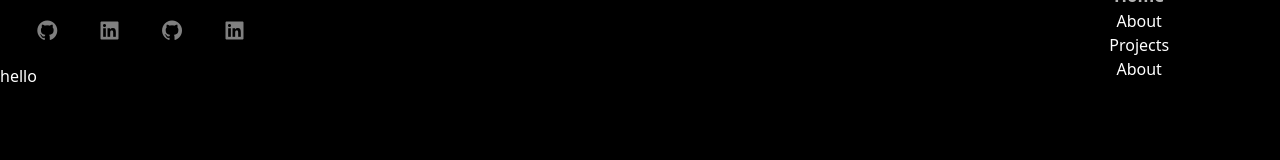
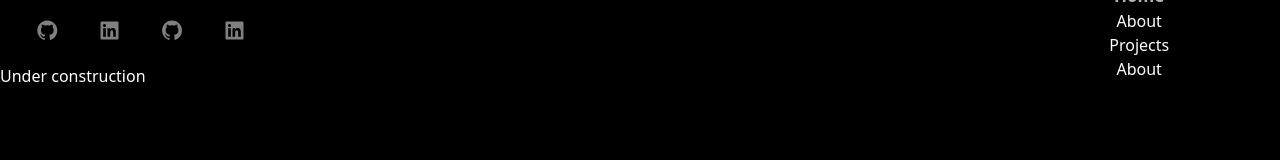
Before and after one commit to slaqy/personalweb, an Astro site: page / in a window 1280 px wide. Built offline with nearby package versions, Linux system fonts and the light colour scheme; Astro itself is replaced by a stand-in of ours.

Commit message:
Under construction commit.

```diff
--- a/src/pages/index.astro
+++ b/src/pages/index.astro
@@ -6,5 +6,5 @@ import Layout from '../layouts/Layout.astro';
 
 <Layout title="Slaqy | Portfolio">
     <Navbar />
-	<p>hello</p>
+	<p>Under construction</p>
 </Layout>
```
